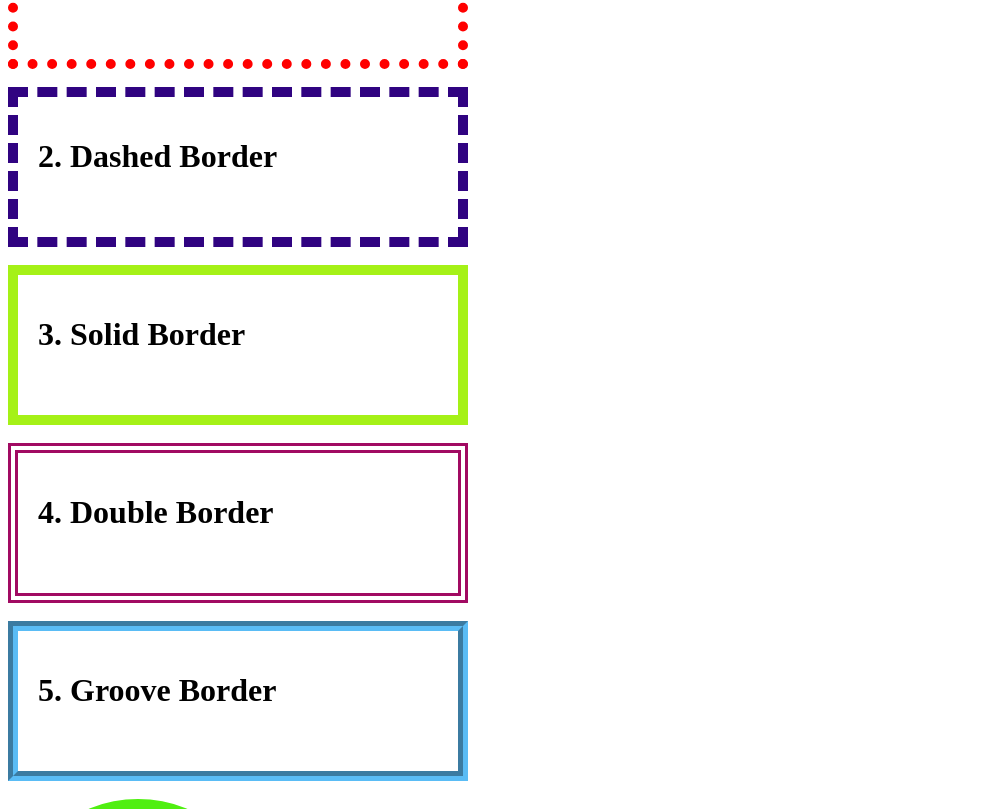
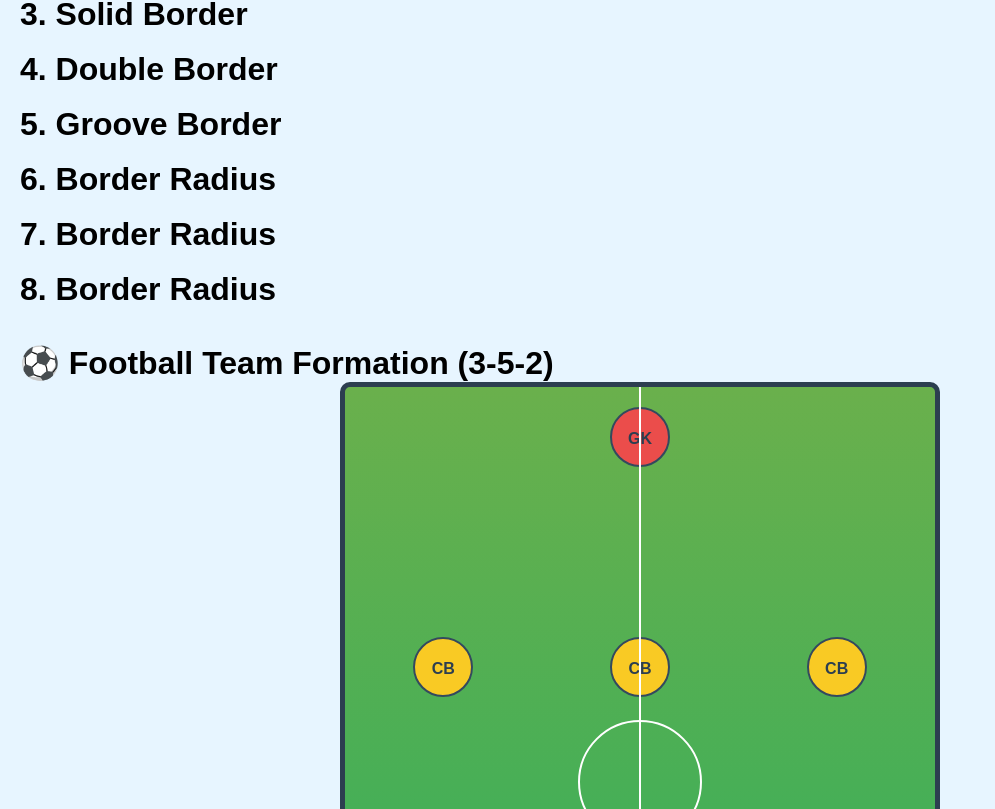
Before and after one commit to yasirsoft/H-w-5, a plain HTML site: page index.html in a window 1280 px wide. Shown: the part 171-980 px from the top of the page, without its empty margins (0-995 px from the left). Drawn offline with Linux system fonts and the light colour scheme.

Commit message:
Update style.css

```diff
--- a/style.css
+++ b/style.css
@@ -1,101 +1,77 @@
-
-
-.box1 {
-    width: 400px;
-    height: 100px;
-    padding: 20px;
-    border: 10px dotted red;
-    box-sizing: content-box;
+/* Reset Default Margin & Padding */
+* {
+  margin: 0;
+  padding: 0;
+  box-sizing: border-box;
 }
 
-.box2 {
-    width: 400px;
-    height: 100px;
-    padding: 20px;
-    border: 10px dashed rgb(48, 3, 129);
-    box-sizing: content-box;
+/* Body Style */
+body {
+  font-family: Arial, sans-serif;
+  background-color: #e7f5ff;
+  padding: 20px;
 }
 
-.box3 {
-    width: 400px;
-    height: 100px;
-    padding: 20px;
-    border: 10px solid #a5f117;
-    box-sizing: content-box;
+/* Football Field */
+.football-field {
+  width: 600px;
+  height: 800px;
+  background: linear-gradient(to bottom, #6ab04c, #27ae60);
+  margin: 0 auto;
+  border: 5px solid #2c3e50;
+  border-radius: 10px;
+  position: relative;
+  display: flex;
+  flex-direction: column;
+  justify-content: space-between;
+  padding: 20px 0;
 }
 
-.box4 {
-    width: 400px;
-    height: 100px;
-    padding: 20px;
-    border: 10px double rgb(161, 10, 98);
-    box-sizing: content-box;
+/* Player Common Style */
+.player, .goalkeeper {
+  width: 60px;
+  height: 60px;
+  background-color: #f9ca24;
+  border-radius: 50%;
+  text-align: center;
+  line-height: 60px;
+  font-weight: bold;
+  color: #2c3e50;
+  border: 2px solid #34495e;
 }
 
-.box5 {
-    width: 400px;
-    height: 100px;
-    padding: 20px;
-    border: 10px groove rgb(90, 188, 245);
-    box-sizing: content-box;
+/* Goalkeeper Style */
+.goalkeeper {
+  background-color: #eb4d4b;
+  margin: 0 auto;
 }
 
-.box6 {
-    width: 200px;
-    height: 200px;
-    padding: 20px;
-    border: 10px solid rgb(80, 239, 17);
-    border-radius: 50%;
-    box-sizing: content-box;
+/* Defenders Row */
+.defenders, .midfielders, .forwards {
+  display: flex;
+  justify-content: space-around;
 }
 
-.box7 {
-    width: 150px;
-    height: 150px;
-    padding: 20px;
-    border: 10px solid rgb(242, 15, 15);
-    border-top-right-radius:70%;
-    border-bottom-left-radius: 70%;
-    box-sizing: content-box;
-}
-.box8 {
-    width: 150px;
-    height: 150px;
-    padding: 20px;
-    border: 10px solid rgb(242, 15, 15);
-    border-top-left-radius:70%;
-    border-bottom-right-radius: 70%;
-    box-sizing: content-box;
+/* Field Line Styling */
+.football-field::before {
+  content: '';
+  position: absolute;
+  top: 0;
+  left: 50%;
+  width: 2px;
+  height: 100%;
+  background-color: white;
+  transform: translateX(-50%);
 }
 
-.parent{
-    background-color: #e7cbcb;
-    height: 25vh;
-    display: flex;
-    flex-wrap: wrap;
-    flex-direction: row;
-    justify-content: space-evenly;
-    align-items: center;
+.football-field::after {
+  content: '';
+  position: absolute;
+  top: 50%;
+  left: 50%;
+  width: 120px;
+  height: 120px;
+  border: 2px solid white;
+  border-radius: 50%;
+  transform: translate(-50%, -50%);
 }
-.parent .child{
-    background-color: red;
-    width: 200px;
-    height: 200px;
-    margin: 10px;
-    font-size: 80px;
-}
-
-.parent1{
-    background-color: silver;
-    height: 100vh;
-    display: flex;
-    flex-direction: column-reverse;
-    justify-content: center;
-}
-.parent1 .child1{
-    background-color: red;
-    width: 100px;
-    height: 100px;
-    margin: 10px;
-    font-size: 100px;
-}
```
